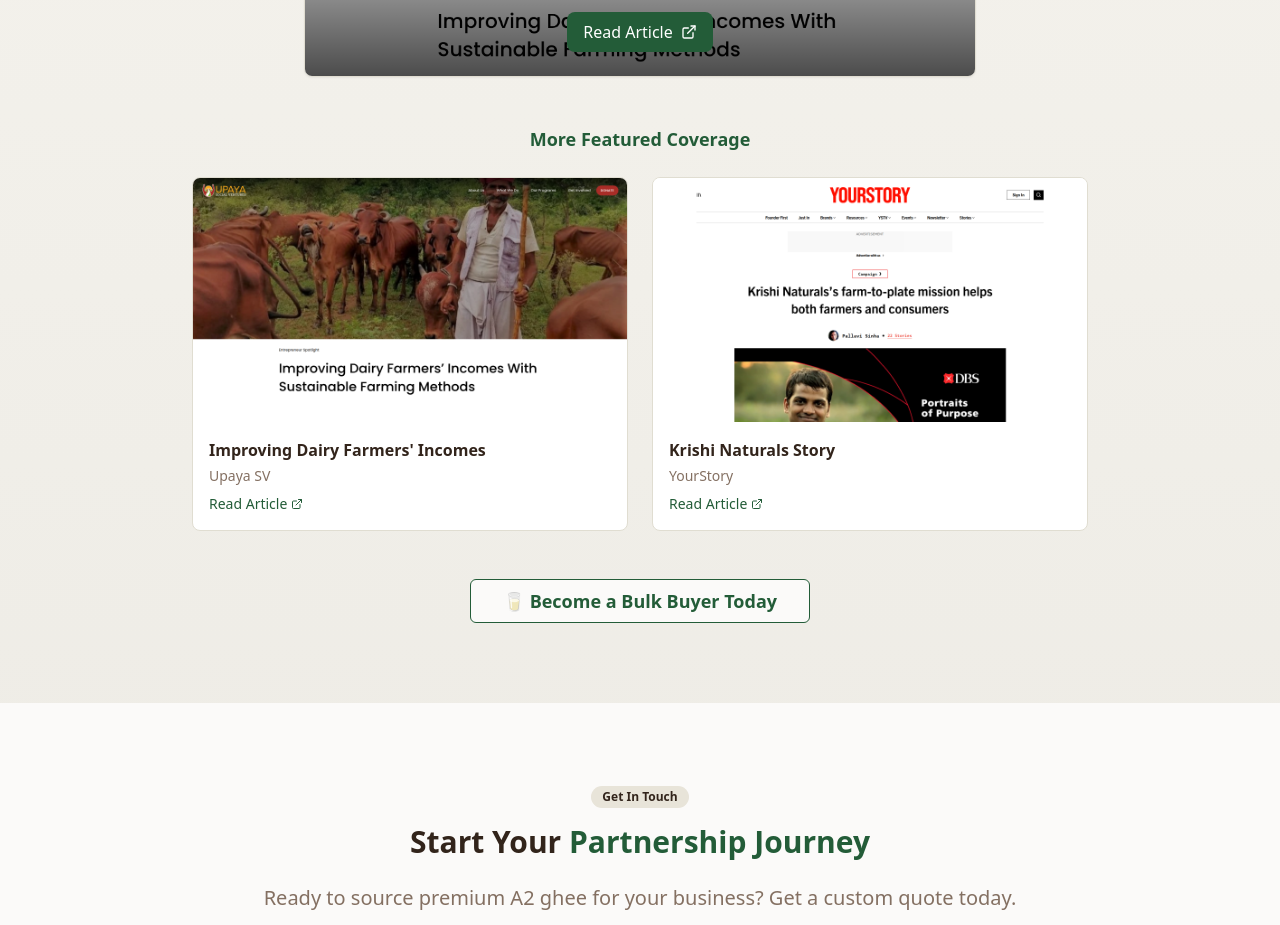
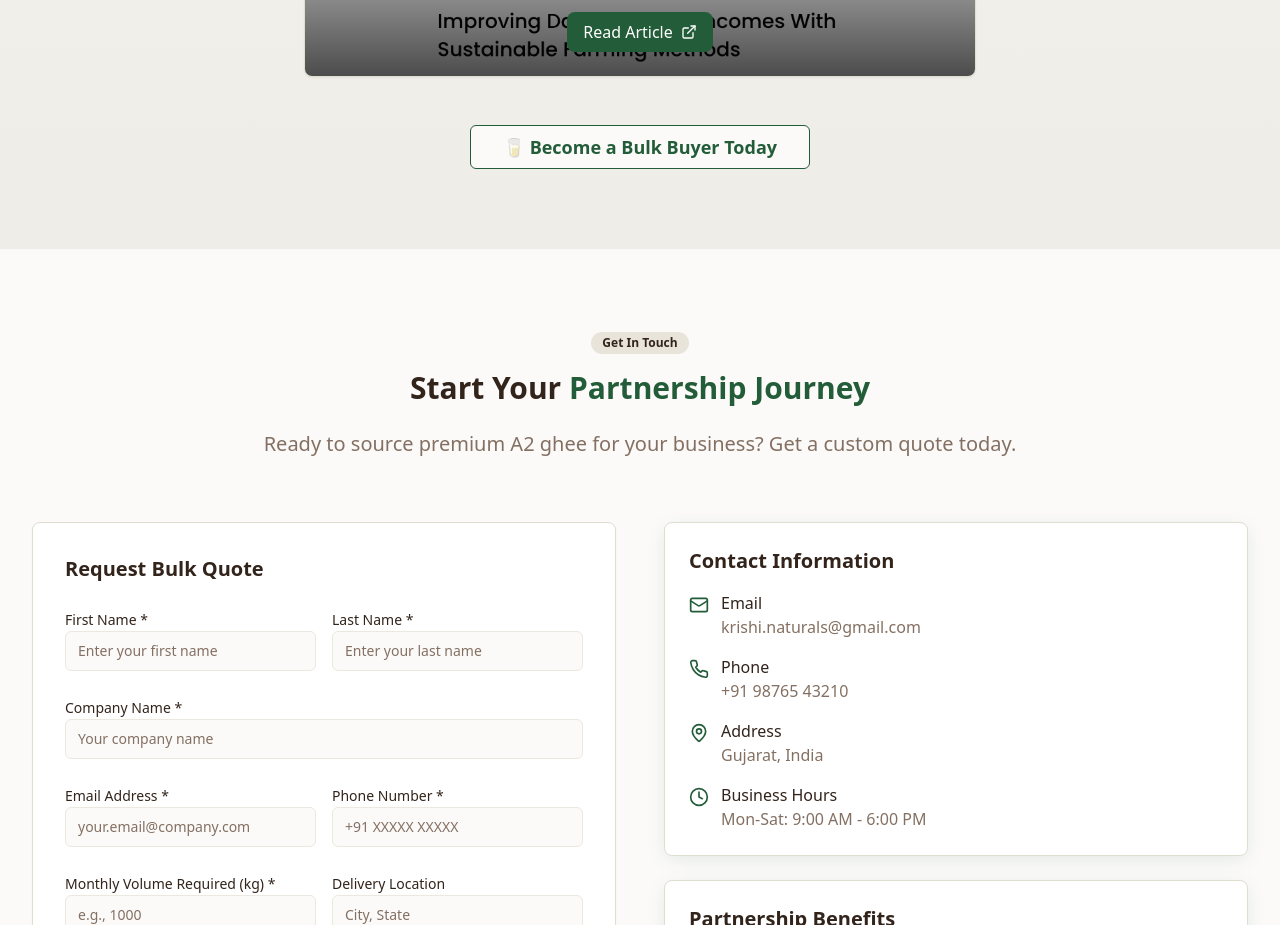
Before and after one commit to krishinaturals-eng/gir-a2-source, a React (Vite) app: page / in a window 1280 px wide. Shown: the part 7320-8245 px from the top of the page. Built offline with nearby package versions, Linux system fonts and the light colour scheme.

Commit message:
Remove featured coverage cards
Removed the "featured coverage" section, including any associated cards, from the media section.

```diff
--- a/src/components/MediaSection.tsx
+++ b/src/components/MediaSection.tsx
@@ -134,70 +134,6 @@ const MediaSection = () => {
           </div>
         </div>
 
-        {/* Additional article links */}
-        <div className="mb-12">
-          <h3 className="text-lg font-semibold text-earth-green mb-6 text-center">More Featured Coverage</h3>
-          <div className="flex flex-col sm:flex-row gap-6 justify-center max-w-4xl mx-auto">
-            <a
-              href="https://www.upayasv.org/blog/2019/9/11/improving-dairy-farmers-incomes-with-sustainable-farming-methods"
-              target="_blank"
-              rel="noopener noreferrer"
-              className="group bg-card border rounded-lg overflow-hidden hover:shadow-lg transition-all duration-300 hover:border-earth-green flex-1"
-            >
-              <div className="aspect-video relative overflow-hidden">
-                <img
-                  src={upayaArticleThumb}
-                  alt="Sustainable farming methods"
-                  className="w-full h-full object-cover group-hover:scale-105 transition-transform duration-300"
-                />
-              </div>
-              <div className="p-4">
-                <div className="flex items-start gap-3">
-                  <div className="flex-1">
-                    <h4 className="font-semibold text-foreground group-hover:text-earth-green transition-colors mb-1">
-                      Improving Dairy Farmers' Incomes
-                    </h4>
-                    <p className="text-sm text-muted-foreground mb-2">Upaya SV</p>
-                    <div className="flex items-center gap-1 text-earth-green text-sm">
-                      <span>Read Article</span>
-                      <ExternalLink className="h-3 w-3 group-hover:translate-x-1 transition-transform" />
-                    </div>
-                  </div>
-                </div>
-              </div>
-            </a>
-
-            <a
-              href="https://yourstory.com/2015/01/krishi-naturals"
-              target="_blank"
-              rel="noopener noreferrer"
-              className="group bg-card border rounded-lg overflow-hidden hover:shadow-lg transition-all duration-300 hover:border-earth-green flex-1"
-            >
-              <div className="aspect-video relative overflow-hidden">
-                <img
-                  src={yourstoryArticleThumb}
-                  alt="Krishi Naturals startup story"
-                  className="w-full h-full object-cover group-hover:scale-105 transition-transform duration-300"
-                />
-              </div>
-              <div className="p-4">
-                <div className="flex items-start gap-3">
-                  <div className="flex-1">
-                    <h4 className="font-semibold text-foreground group-hover:text-earth-green transition-colors mb-1">
-                      Krishi Naturals Story
-                    </h4>
-                    <p className="text-sm text-muted-foreground mb-2">YourStory</p>
-                    <div className="flex items-center gap-1 text-earth-green text-sm">
-                      <span>Read Article</span>
-                      <ExternalLink className="h-3 w-3 group-hover:translate-x-1 transition-transform" />
-                    </div>
-                  </div>
-                </div>
-              </div>
-            </a>
-          </div>
-        </div>
-
         {/* CTA */}
         <div className="text-center">
           <Button
```
